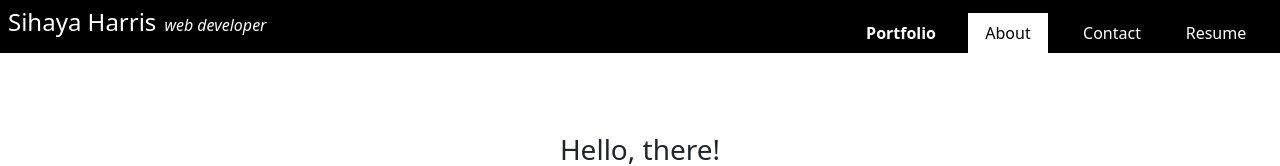
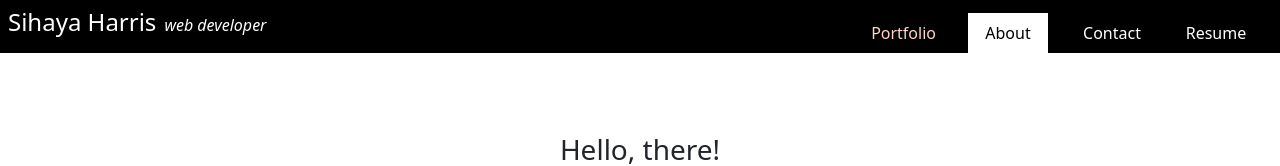
Before and after one commit to sihayah/portfoliofolio, a React (Create React App) app: page / in a window 1280 px wide. In both pictures the pointer is over the link "Portfolio". Shown: the top 166 px of the page. Built offline with nearby package versions, Linux system fonts and the light colour scheme.

Commit message:
updated head a hover

```diff
--- a/src/index.css
+++ b/src/index.css
@@ -35,8 +35,7 @@ header a {
 }
 
 header a:hover {
-  font-weight: bolder;
-  color: #fff;
+  color: #FFD4CA;
 }
 
 .nav-active {
```
